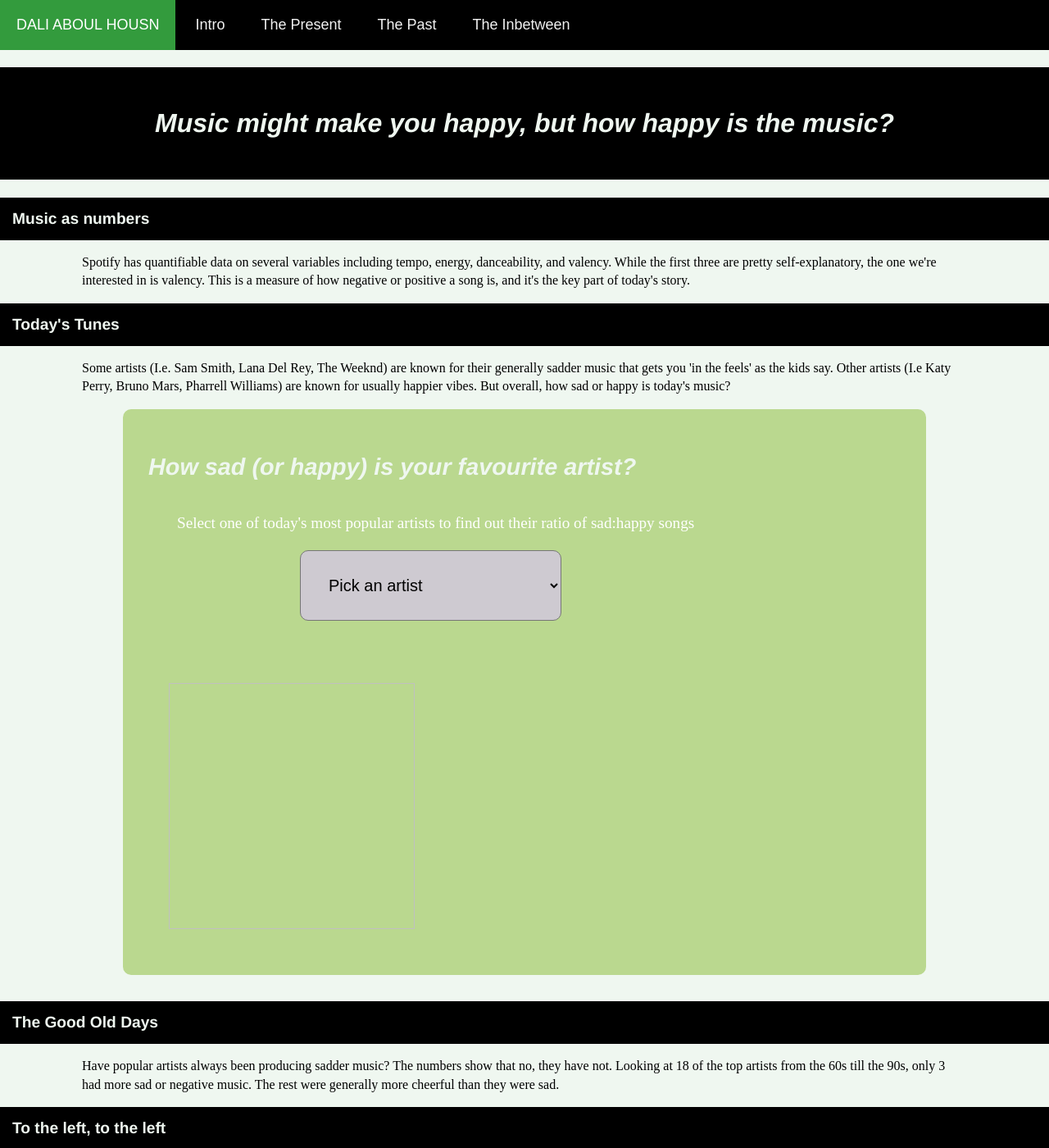
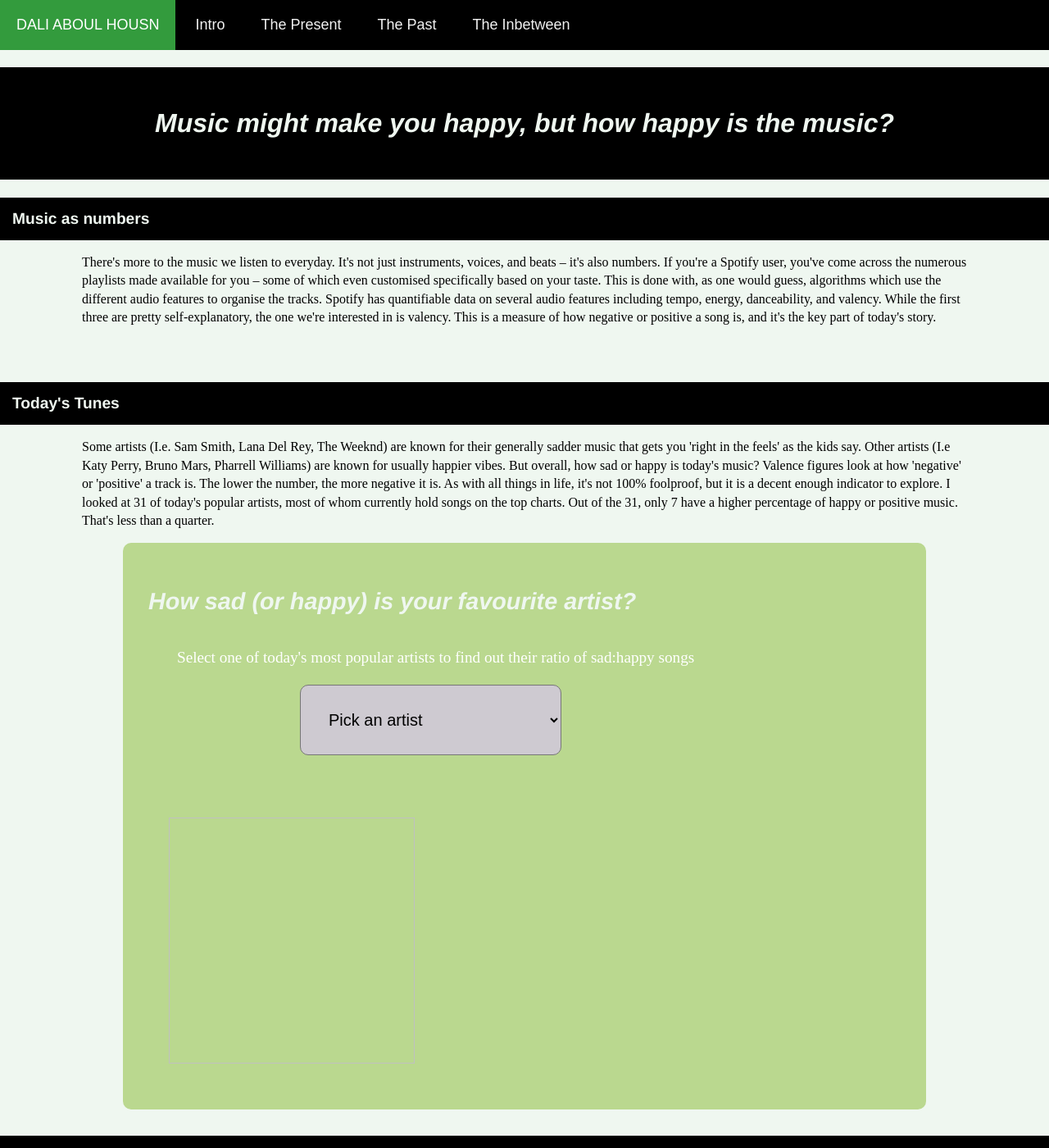
Before and after one commit to ah-dali/ah-dali.github.io, a Jekyll site: the page built from index.html, in a window 1280 px wide and 1400 px high. Shown: the whole window at 82% size. Built offline with Jekyll 4.4.1, drawn with Linux system fonts in a browser that asks for light colours; some of the changed text lies outside the part shown.

Commit message:
Update index.html

```diff
--- a/index.html
+++ b/index.html
@@ -5,9 +5,18 @@ title: My Project
 <div class="blurb">
 	<h1>Music might make you happy, but how happy is the music?</h1>
 	<h2 id="intro">Music as numbers</h2>
-	<p>Spotify has quantifiable data on several variables including tempo, energy, danceability, and valency. While the first three are pretty self-explanatory, the one we're interested in is valency. This is a measure of how negative or positive a song is, and it's the key part of today's story. </a></p>
+	<p>There's more to the music we listen to everyday. It's not just instruments, voices, and beats – it's also numbers.
+
+If you're a Spotify user, you've come across the numerous playlists made available for you – some of which even customised specifically based on your taste. This is done with, as one would guess, algorithms which use the different audio features to organise the tracks.
+
+Spotify has quantifiable data on several audio features including tempo, energy, danceability, and valency. While the first three are pretty self-explanatory, the one we're interested in is valency. This is a measure of how negative or positive a song is, and it's the key part of today's story. </p>
+	<br></br>
 	<h2 id="today">Today's Tunes</h2>
-	<p>Some artists (I.e. Sam Smith, Lana Del Rey, The Weeknd) are known for their generally sadder music that gets you 'in the feels' as the kids say. Other artists (I.e Katy Perry, Bruno Mars, Pharrell Williams) are known for usually happier vibes. But overall, how sad or happy is today's music? </a></p>
+	<p>Some artists (I.e. Sam Smith, Lana Del Rey, The Weeknd) are known for their generally sadder music that gets you 'right in the feels' as the kids say. Other artists (I.e Katy Perry, Bruno Mars, Pharrell Williams) are known for usually happier vibes. But overall, how sad or happy is today's music?
+
+Valence figures look at how 'negative' or 'positive' a track is. The lower the number, the more negative it is. As with all things in life, it's not 100% foolproof, but it is a decent enough indicator to explore.
+
+I looked at 31 of today's popular artists, most of whom currently hold songs on the top charts. Out of the 31, only 7 have a higher percentage of happy or positive music. That's less than a quarter. </p>
 	<div class="bs-component">
 		<div class="jumbotron">
 			<h2 id="box">How sad (or happy) is your favourite artist?</h2>
@@ -53,9 +62,12 @@ title: My Project
 			</div>
 		</div>
 	<h2 id="old">The Good Old Days</h2>
-	<p>Have popular artists always been producing sadder music? The numbers show that no, they have not. Looking at 18 of the top artists from the 60s till the 90s, only 3 had more sad or negative music. The rest were generally more cheerful than they were sad.</a></p>
-	<h2 id="shift">To the left, to the left</h2>
-	<p>A 2012 study looked at the top 40 charts in America over five decades. It analysed the tempo and mode (major/minor) of over 1000 recordings and concluded that "there was an increase in the use of minor mode and a decrease in average tempo, confirming that popular music became more sad-sounding over time." Today, six years after the study, this conclusion still holds true.</a></p>
+	<p>Have popular artists always been producing generally sad music? The numbers show that no, they have not. Looking at 18 of the top artists from the 60s till the 90s, only 3 had more sad or negative music. The rest were generally more cheerful than they were sad. </p>
+	<br></br>
+	<h2 id="shift">What went wrong?</h2>
+	<p>Worried that my sample size was giving me skewed results, I turned to the wonderful world of academia for some validation. A 2012 study by E Glenn Shellenberg and Christian Scheve looked at the top 40 charts in America over five decades. It analysed the tempo and mode (major (tends to be happier)/minor (tends to be slower or sadder)) of over 1000 recordings and concluded that "there was an increase in the use of minor mode and a decrease in average tempo, confirming that popular music became more sad-sounding over time."
+
+Today, six years after the study, this conclusion still holds true.  </p>
 
 
 </div><!-- /.blurb -->
```
